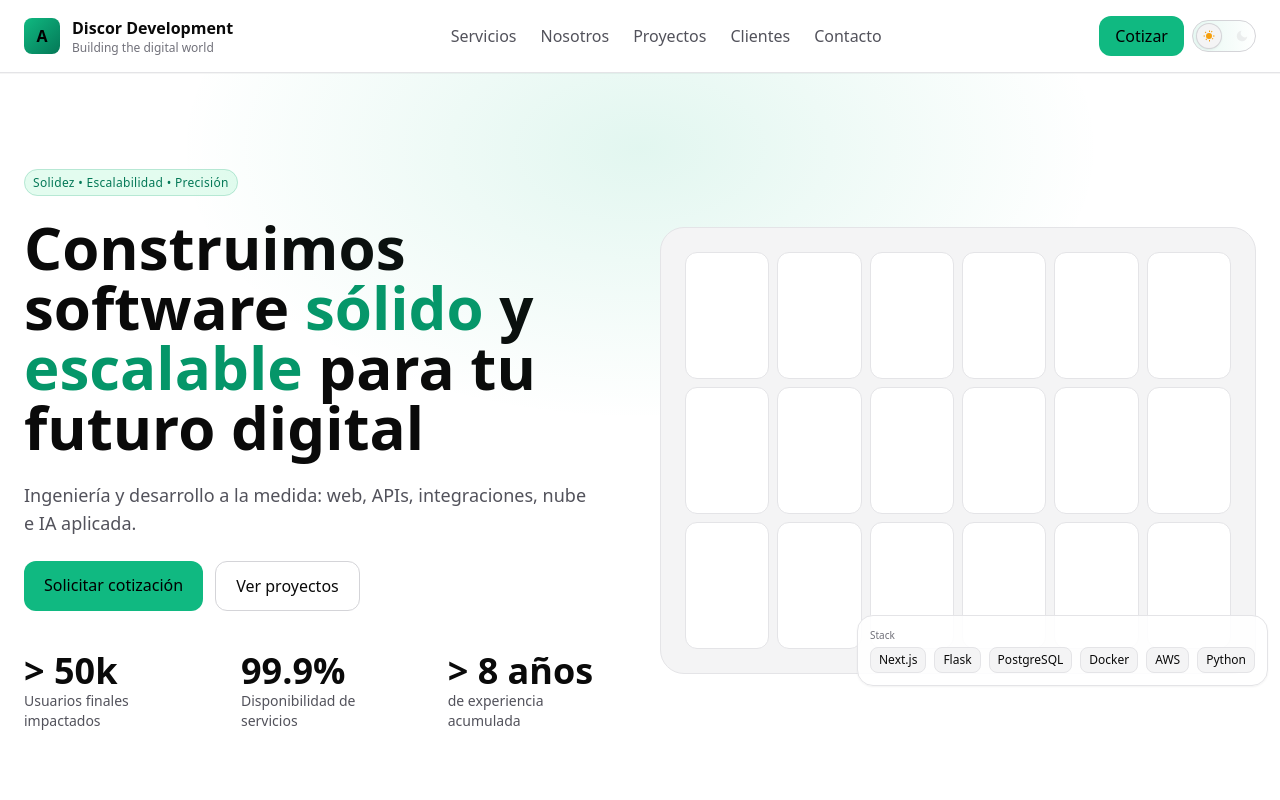
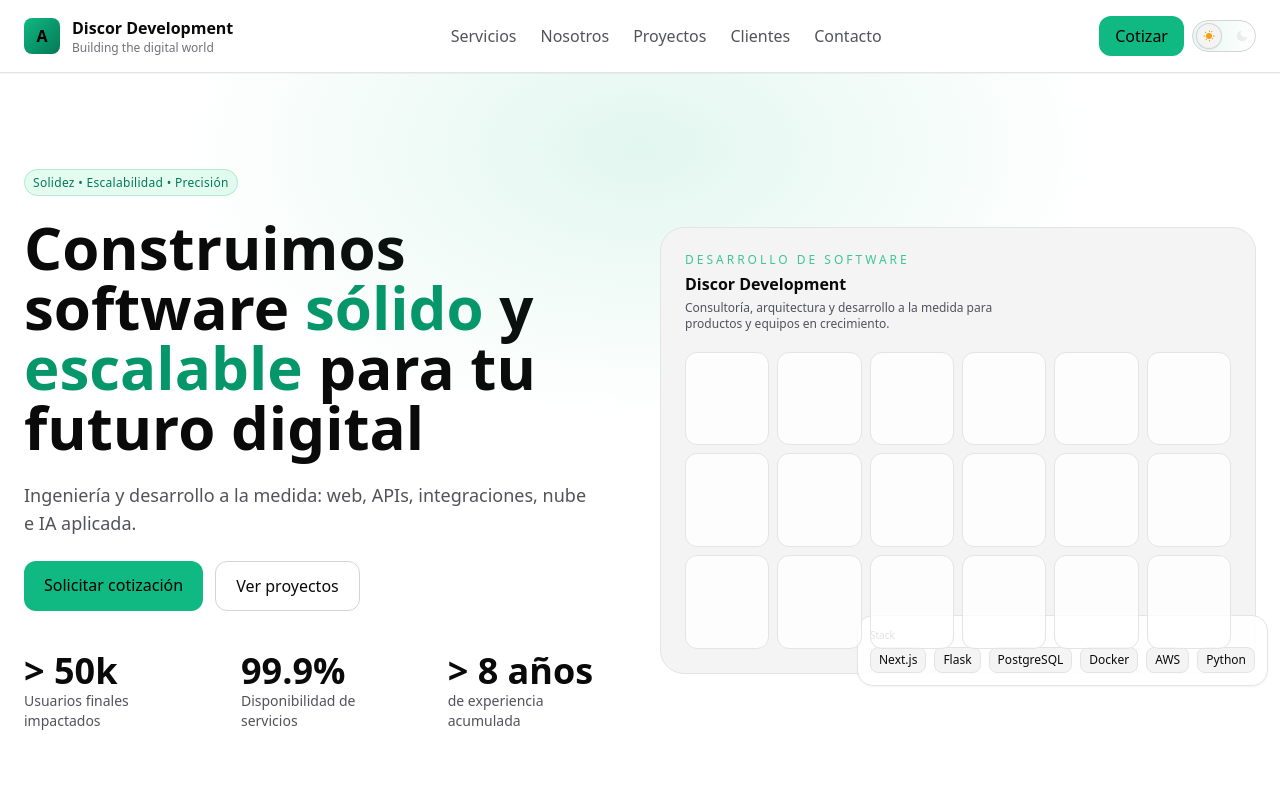
Before and after one commit to ramoncorquiz1997/atlasdevelopment, a Next.js app: page / in a window 1280 px wide. Shown: the top 800 px of the page. Built offline with nearby package versions, Linux system fonts and the light colour scheme.

Commit message:
Cambio en el fadein

```diff
--- a/app/page.tsx
+++ b/app/page.tsx
@@ -143,15 +143,34 @@ export default function Discor() {
           {/* Hero Visual */}
           <FadeIn delay={0.12}>
             <div className="relative">
-              <div className="aspect-[4/3] rounded-3xl border border-zinc-200 dark:border-zinc-800 bg-zinc-100 dark:bg-gradient-to-b dark:from-zinc-900 dark:to-black p-6">
-                <div className="grid grid-cols-6 gap-2 h-full">
-                  {[...Array(18)].map((_, i) => (
-                    <div
-                      key={i}
-                      className="rounded-xl border border-zinc-200 bg-white dark:border-zinc-800/60 dark:bg-zinc-900/50"
-                    />
-                  ))}
+              <div className="aspect-[4/3] rounded-3xl border border-zinc-200 dark:border-zinc-800 bg-zinc-100 dark:bg-gradient-to-b dark:from-zinc-900 dark:to-black p-6 overflow-hidden">
+                {/* Branding Discor dentro del panel */}
+                <div className="relative z-10 flex flex-col h-full">
+                  <div className="space-y-1">
+                    <p className="text-[10px] md:text-xs tracking-[0.25em] uppercase text-emerald-500/80">
+                      Desarrollo de software
+                    </p>
+                    <p className="text-sm md:text-base font-semibold text-[var(--foreground)]">
+                      Discor Development
+                    </p>
+                    <p className="text-xs text-zinc-600 dark:text-zinc-400 max-w-xs">
+                      Consultoría, arquitectura y desarrollo a la medida para productos y equipos en crecimiento.
+                    </p>
+                  </div>
+
+                  {/* Grid “tecnológico” que ya tenías */}
+                  <div className="mt-5 grid grid-cols-6 gap-2 flex-1">
+                    {[...Array(18)].map((_, i) => (
+                      <div
+                        key={i}
+                        className="rounded-xl border border-zinc-200 bg-white/80
+                                  dark:border-zinc-800/60 dark:bg-zinc-900/60"
+                      />
+                    ))}
+                  </div>
                 </div>
+
+                {/* Badge de stack, igual que antes */}
                 <div className="absolute -bottom-3 -right-3 rounded-2xl border border-zinc-200 dark:border-zinc-800 bg-white/90 dark:bg-black p-3 shadow-sm dark:shadow">
                   <div className="text-[10px] text-zinc-500 dark:text-zinc-400">Stack</div>
                   <div className="flex gap-2 mt-1 text-xs">
--- a/package.json
+++ b/package.json
@@ -10,6 +10,8 @@
   },
   "dependencies": {
     "framer-motion": "^12.23.24",
+    "lucide": "^0.554.0",
+    "lucide-react": "^0.554.0",
     "next": "14.2.10",
     "next-themes": "^0.4.6",
     "react": "18.3.1",
```
Also changed, not shown: 1 other file (tests, documents, lock files or other folders).
